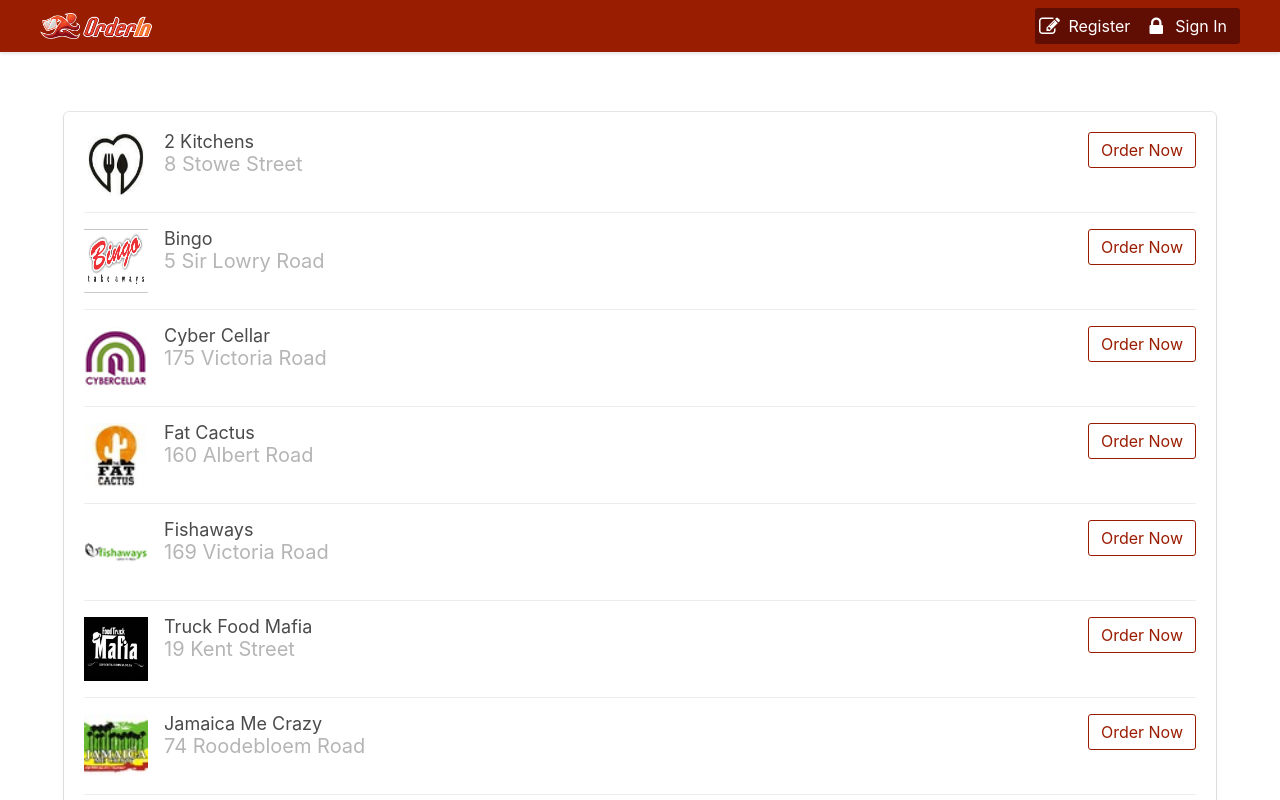
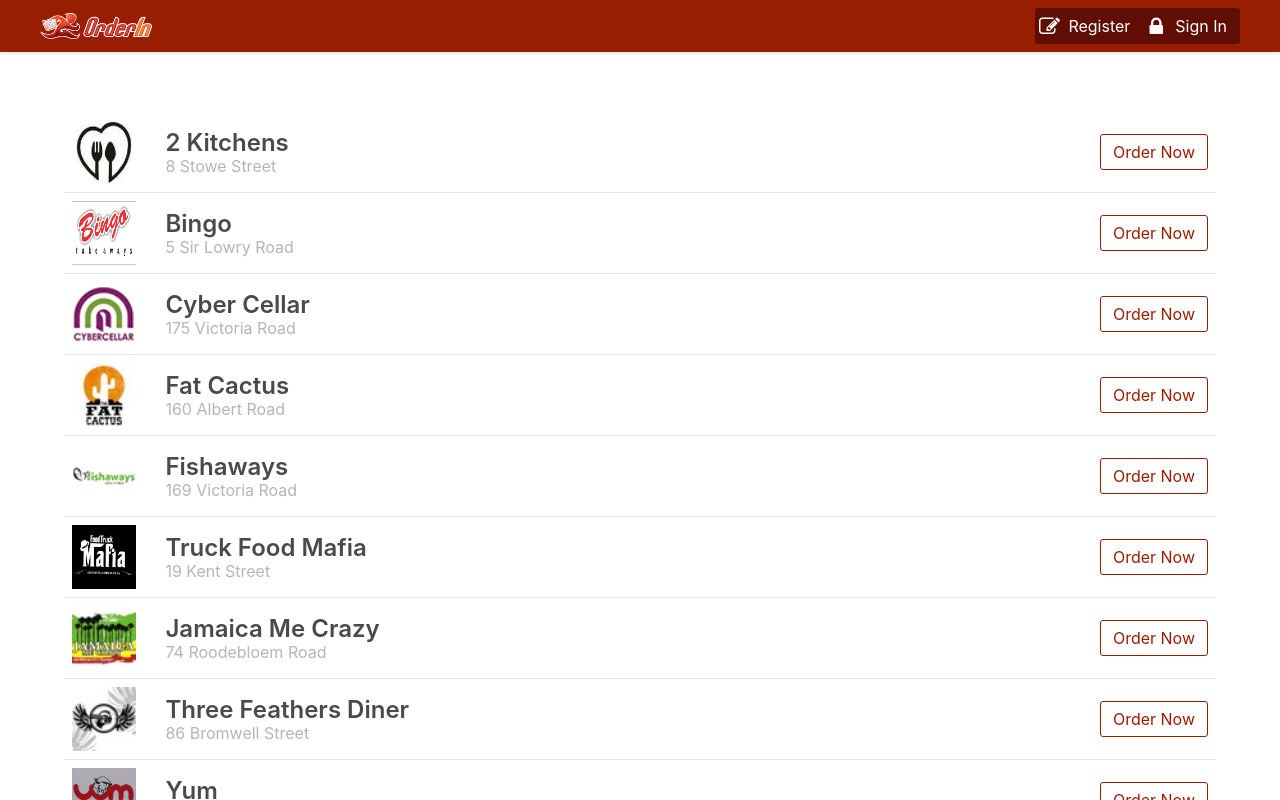
Before and after one commit to euan-gwd/OrderIn, a React (Create React App) app: page /Search in a window 1280 px wide. Shown: the top 800 px of the page. Built offline with nearby package versions, Linux system fonts and the light colour scheme.

Commit message:
Add highlight on hover in SearchResults

```diff
--- a/src/components/Search/SearchResults/SearchResultsList.js
+++ b/src/components/Search/SearchResults/SearchResultsList.js
@@ -14,7 +14,7 @@ class SearchResultsList extends React.PureComponent {
             {searchResult.cuisineName} Restaurants in {searchResult.suburbName}{" "}
             {searchResult.cityName}
           </h2>
-          <div className="box">
+          <div className="storelist-box">
             {restaurants.map(restaurant => (
               <Store key={restaurant.name} details={restaurant} selectStore={selectStore} />
             ))}
--- a/src/components/Search/SearchResults/SearchResultsStyles.css
+++ b/src/components/Search/SearchResults/SearchResultsStyles.css
@@ -2,11 +2,9 @@
   padding: 1.25rem;
 }
 
-.top-spacer {
-  padding-top: 1.25rem;
-  background-color: var(--body-bkgrd);
+.storelist-box {
+  background-color: white;
+  border-radius: 2.5px;
+  color: #4a4a4a;
+  display: block;
 }
-
-.media-hover:hover {
-  border: 1px solid black;
-}
--- a/src/components/Search/SearchResults/Store.js
+++ b/src/components/Search/SearchResults/Store.js
@@ -1,22 +1,21 @@
 import React from "react";
 import { Route } from "react-router-dom";
+import "./StoreStyles.css";
 
 class Store extends React.PureComponent {
   render() {
     const { details, selectStore } = this.props;
     const storeId = details.name.replace(/\s+/g, "");
     return (
-      <div className="media">
-        <div className="media-left">
+      <div className="storelist-wrapper">
+        <div className="storelist-img">
           <img src={details.image} alt="logo" className="image is-64x64" />
         </div>
-        <div className="media-content">
-          <div className="content">
-            <h5 className="title has-text-grey-dark">{details.name}</h5>
-            <p className="subtitle has-text-grey-light">{details.address}</p>
-          </div>
+        <div className="storelist-content">
+          <h5 className="title is-4 has-text-grey-dark">{details.name}</h5>
+          <p className="subtitle is-6 has-text-grey-light">{details.address}</p>
         </div>
-        <div className="media-right">
+        <div className="storelist-actions">
           <Route
             render={props => (
               <button
--- /dev/null
+++ b/src/components/Search/SearchResults/StoreStyles.css
@@ -0,0 +1,25 @@
+.storelist-wrapper {
+  display: grid;
+  grid-template-columns: 1fr 9fr 1fr 1fr;
+  grid-template-areas: "imgleft maincontent maincontent actionsright"
+    "imgleft maincontent maincontent actionsright";
+  border-bottom: 1px solid var(--border-color);
+  padding: 0.5em;
+  align-items: center;
+}
+
+.storelist-wrapper:hover {
+  background-color: var(--border-color);
+}
+
+.storelist-img {
+  grid-area: imgleft;
+}
+
+.storelist-content {
+  grid-area: maincontent;
+}
+
+.storelist-actions {
+  grid-area: actionsright;
+}
```
